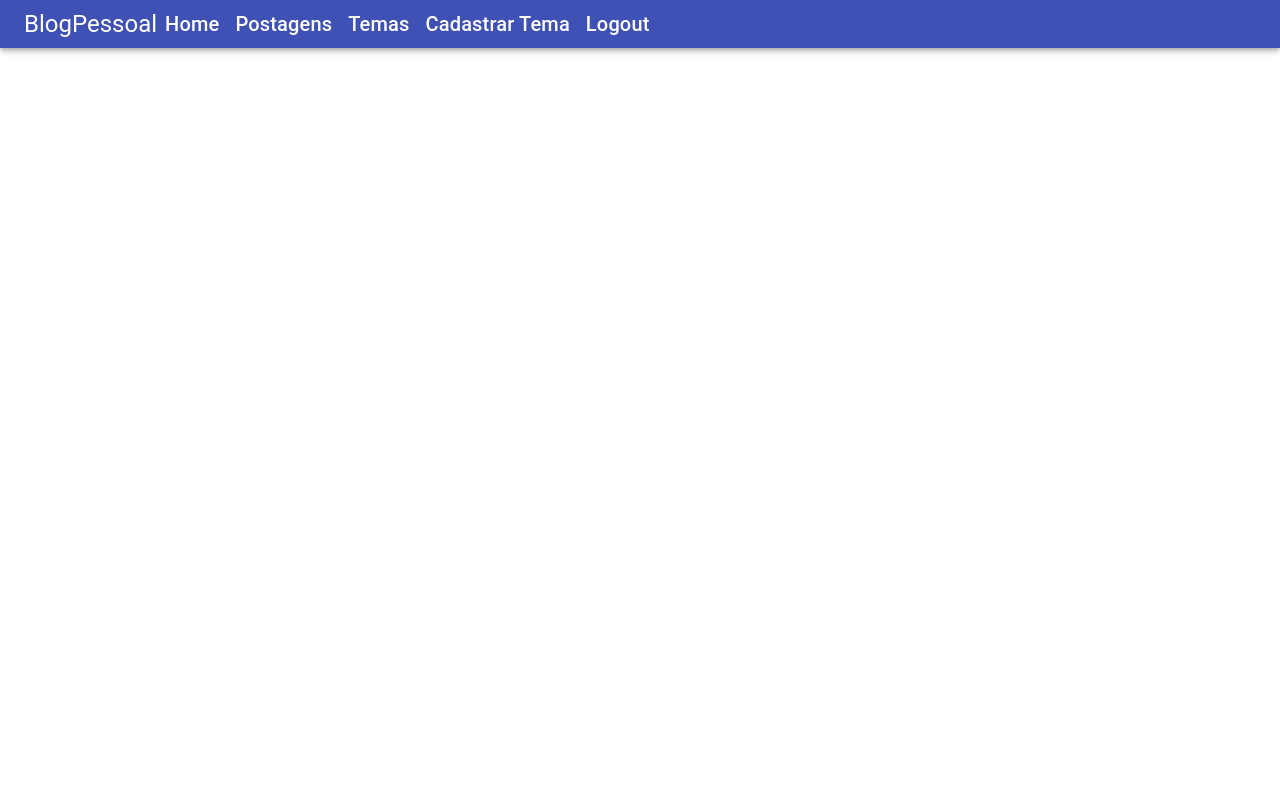
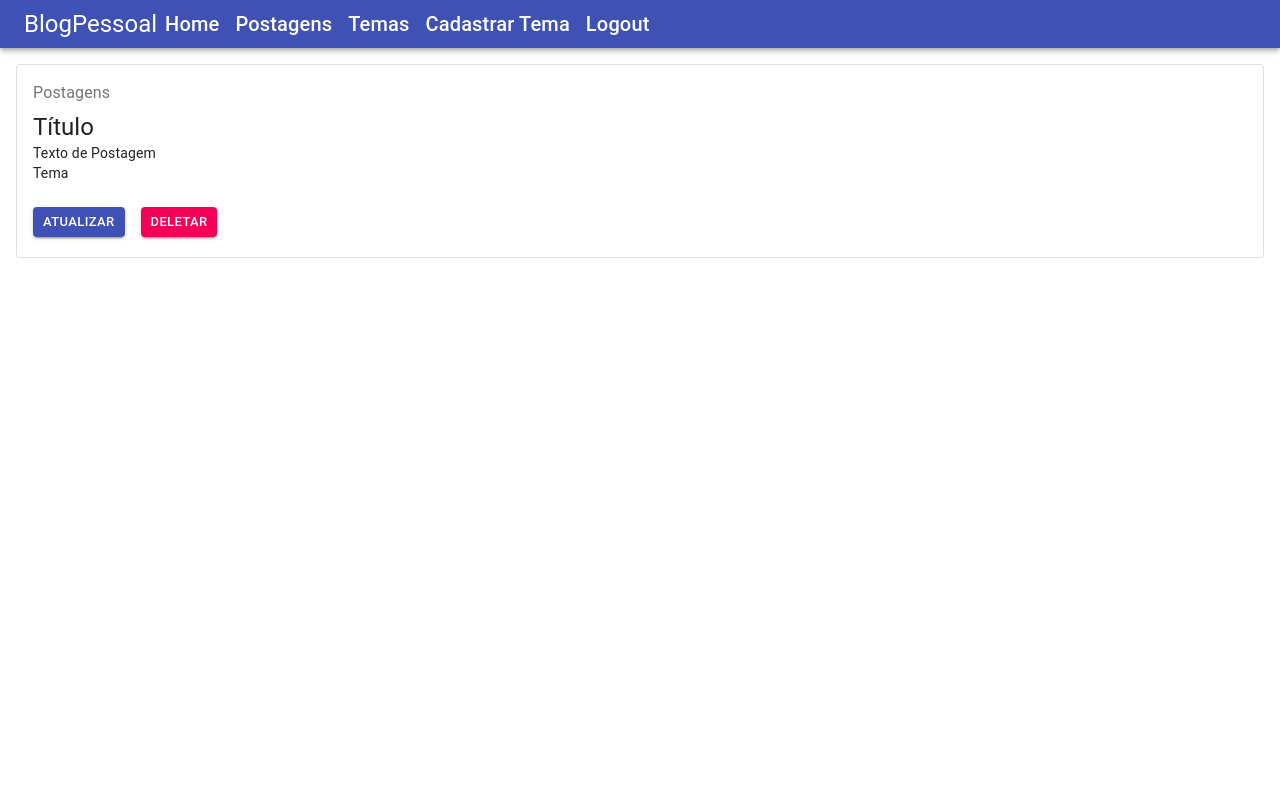
Before and after one commit to RafaelCandeias00/projeto_BlogPessoal_React, a React (Create React App) app in the folder blog-pessoal/: page /posts in a window 1280 px wide. Shown: the top 800 px of the page. Built offline with nearby package versions, Linux system fonts and the light colour scheme.

Commit message:
@RafaelCandeias00 [Task: add componente getAll Temas e Postagem] {05/09/2022 10:21}

```diff
--- a/blog-pessoal/src/App.tsx
+++ b/blog-pessoal/src/App.tsx
@@ -6,6 +6,8 @@
 import Footer from './compenents/estaticos/footer/Footer';
 import Navbar from './compenents/estaticos/navbar/Navbar';
 import './App.css';
+import ListaTema from './compenents/temas/listatema/ListaTema';
+import ListaPostagem from './compenents/postagens/listapostagem/ListaPostagem';
 
 function App() {
   return (
@@ -17,6 +19,8 @@
           <Route path="/login" element={<Login />} />
           <Route path="/home" element={<Home />} />
           <Route path="/cadastrousuario" element={<CadastroUsuario />} />
+          <Route path="/temas" element={<ListaTema />} />
+          <Route path="/posts" element={<ListaPostagem />} />
         </Routes>
       </div>
       <Footer />
--- /dev/null
+++ b/blog-pessoal/src/compenents/postagens/listapostagem/ListaPostagem.css
@@ -0,0 +1,3 @@
+.text-decorator-none{
+    text-decoration: none;
+}
--- /dev/null
+++ b/blog-pessoal/src/compenents/postagens/listapostagem/ListaPostagem.tsx
@@ -0,0 +1,50 @@
+import React from "react";
+import { Link } from "react-router-dom";
+import { Box } from '@mui/material'
+import './ListaPostagem.css';
+import { Button, Card, CardActions, CardContent, Typography } from "@material-ui/core";
+
+function ListaPostagem(){
+    return(
+        <>
+            <Box m={2}>
+                <Card variant="outlined">
+                    <CardContent>
+                        <Typography color="textSecondary" gutterBottom>
+                            Postagens
+                        </Typography>
+                        <Typography variant="h5" component="h2">
+                            Título
+                        </Typography>
+                        <Typography variant="body2" component="p">
+                            Texto de Postagem
+                        </Typography>
+                        <Typography variant="body2" component="p">
+                            Tema
+                        </Typography>
+                    </CardContent>
+                    <CardActions>
+                        <Box display="flex" justifyContent="center" mb={1.5}>
+                            <Link to="" className="text-decorator-none">
+                                <Box mx={1}>
+                                    <Button variant="contained" className="marginLeft" size="small" color="primary">
+                                        Atualizar
+                                    </Button>
+                                </Box>
+                            </Link>
+                            <Link to="" className="text-decorator-none">
+                                <Box mx={1}>
+                                    <Button variant="contained" size="small" color="secondary">
+                                        Deletar
+                                    </Button>
+                                </Box>
+                            </Link>
+                        </Box>
+                    </CardActions>
+                </Card>
+            </Box>
+        </>
+    )
+}
+
+export default ListaPostagem;
--- /dev/null
+++ b/blog-pessoal/src/compenents/temas/listatema/ListaTema.css
@@ -0,0 +1,3 @@
+.text-decorator-none{
+    text-decoration: none;
+}
--- /dev/null
+++ b/blog-pessoal/src/compenents/temas/listatema/ListaTema.tsx
@@ -0,0 +1,44 @@
+import React from "react";
+import { Link } from "react-router-dom";
+import { Box } from '@mui/material'
+import './ListaTema.css';
+import { Button, Card, CardActions, CardContent, Typography } from "@material-ui/core";
+
+function ListaTema(){
+    return(
+        <>
+            <Box m={2}>
+                <Card variant="outlined">
+                    <CardContent>
+                        <Typography color="textSecondary" gutterBottom>
+                            Tema
+                        </Typography>
+                        <Typography variant="h5" component="h2">
+                            Minha descrição
+                        </Typography>
+                    </CardContent>
+                    <CardActions>
+                        <Box display="flex" justifyContent="center" mb={1.5}>
+                            <Link to="" className="text-decorator-none">
+                                <Box mx={1}>
+                                    <Button variant="contained" className="marginLeft" size="small" color="primary">
+                                        Atualizar
+                                    </Button>
+                                </Box>
+                            </Link>
+                            <Link to="" className="text-decorator-none">
+                                <Box mx={1}>
+                                    <Button variant="contained" size="small" color="secondary">
+                                        Deletar
+                                    </Button>
+                                </Box>
+                            </Link>
+                        </Box>
+                    </CardActions>
+                </Card>
+            </Box>
+        </>
+    )
+}
+
+export default ListaTema;
```
